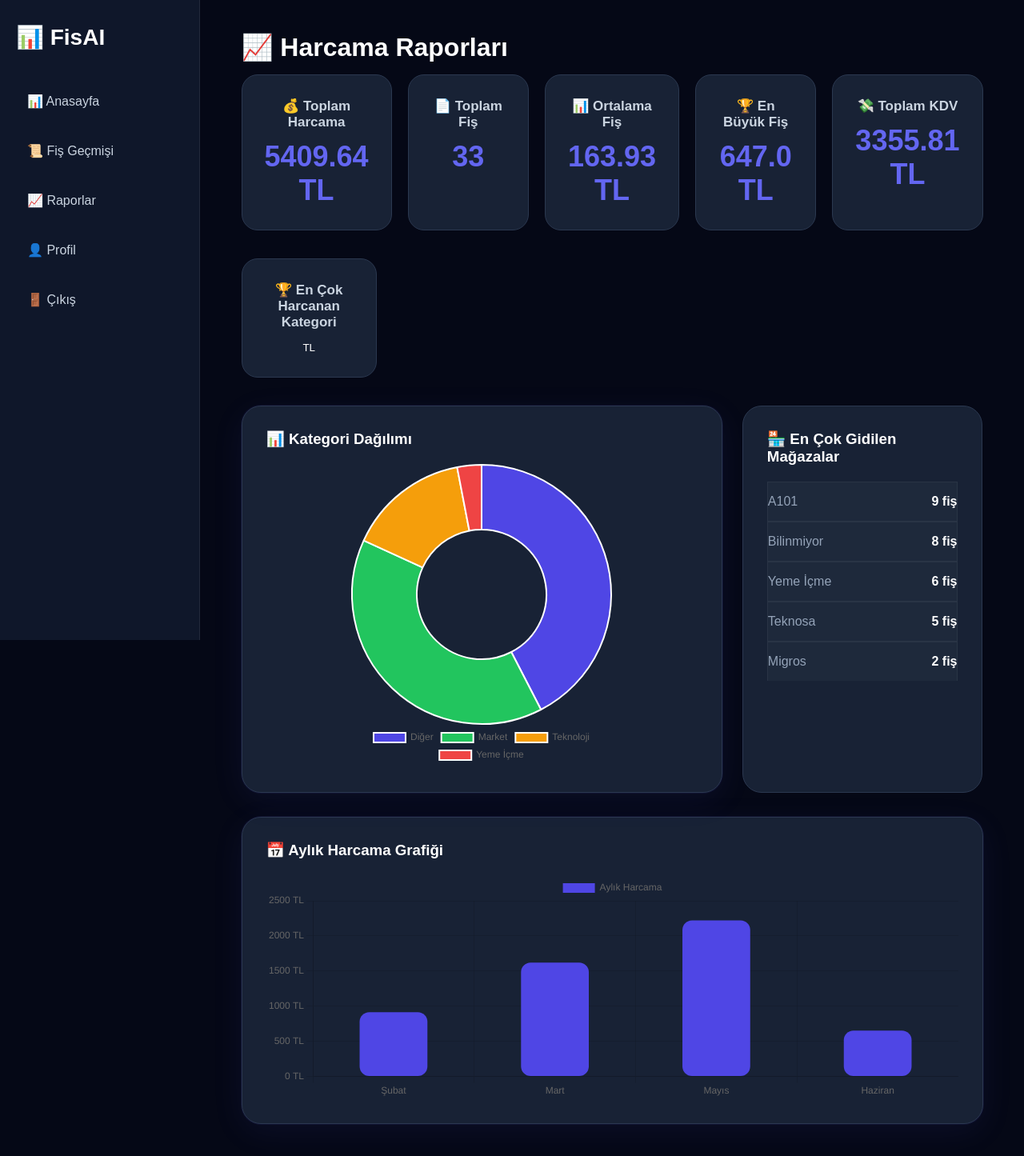
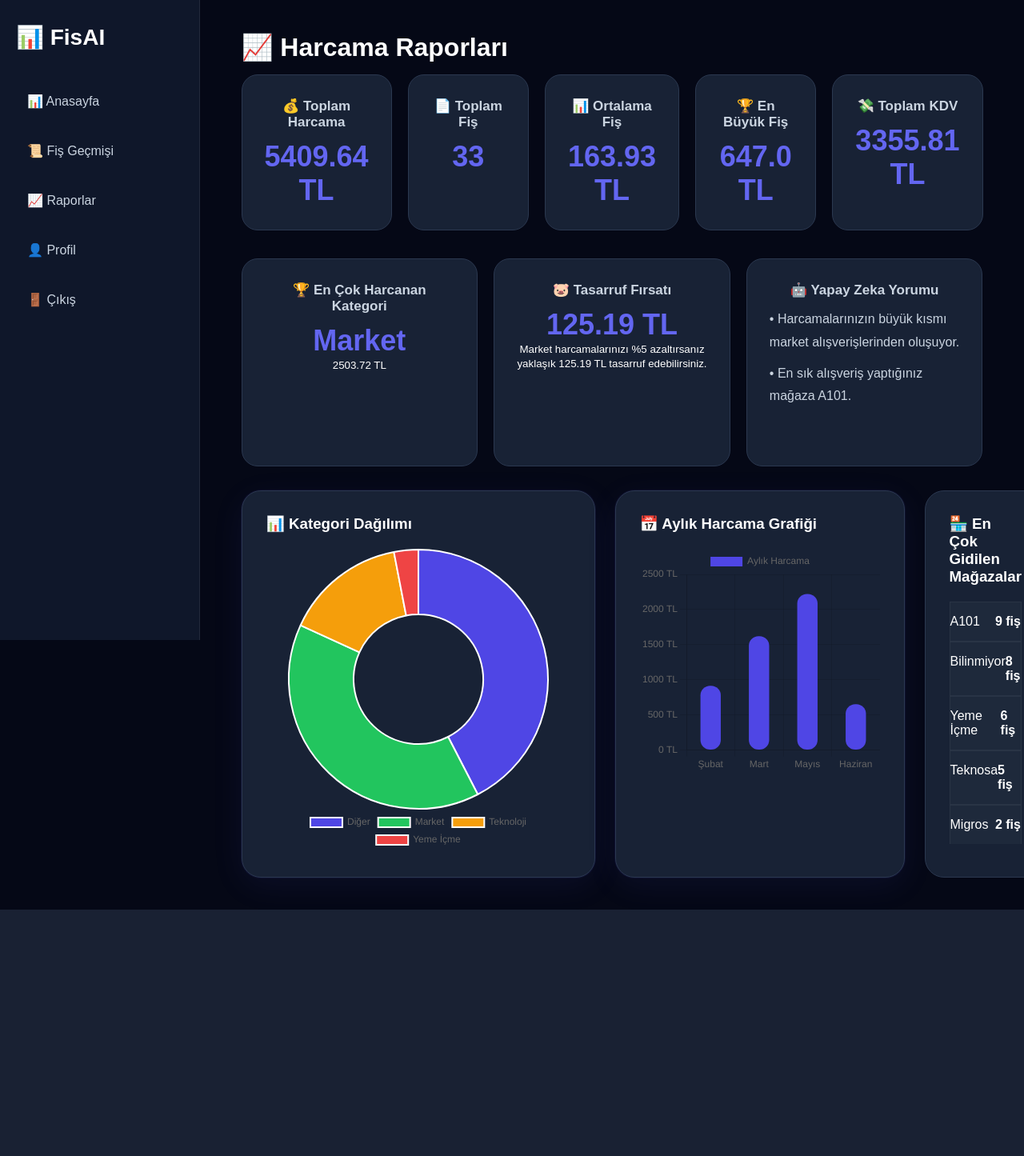
Before and after one commit to havinozvaris/fisai-web, a Flask app: page /reports in a window 1280 px wide. Shown: the whole page at 80% size. After the commit the page ends 1137 px from the top, so only its background shows below. Run offline with Flask 3, Linux system fonts and the light colour scheme; a user stored in the database is signed in; data comes from the database, SQL or seed files in the repository.

Commit message:
güncellendi

```diff
--- a/app.py
+++ b/app.py
@@ -862,6 +862,82 @@ def reports():
 
     magazalar = cursor.fetchall()
 
+    yorumlar = []
+
+    # En çok kategori
+    if kategori_adi == "Market":
+        yorumlar.append(
+            "Harcamalarınızın büyük kısmı market alışverişlerinden oluşuyor."
+        )
+
+    elif kategori_adi == "Teknoloji":
+        yorumlar.append(
+            "Teknoloji kategorisi bu dönemde en yüksek harcama kaleminiz."
+        )
+
+    elif kategori_adi == "Yeme İçme":
+        yorumlar.append(
+            "Yeme içme harcamalarınız dikkat çekici seviyede."
+        )
+
+    # En çok mağaza
+    if len(magazalar) > 0:
+        yorumlar.append(
+            f"En sık alışveriş yaptığınız mağaza {magazalar[0][0]}."
+        )
+
+    # Ortalama fiş
+    if ortalama > 300:
+        yorumlar.append(
+            "Ortalama fiş tutarınız yüksek seviyede."
+        )
+
+    elif ortalama < 100:
+        yorumlar.append(
+            "Ortalama fiş tutarınız kontrollü görünüyor."
+        )
+
+            # Tasarruf fırsatı
+
+    tasarruf_tutari = 0
+    tasarruf_mesaji = "Tasarruf önerisi oluşturulamadı."
+
+    if kategori_adi == "Market":
+
+        tasarruf_tutari = round(
+            kategori_tutari * 0.05,
+            2
+        )
+
+        tasarruf_mesaji = (
+            f"Market harcamalarınızı %5 azaltırsanız yaklaşık "
+            f"{tasarruf_tutari} TL tasarruf edebilirsiniz."
+        )
+
+    elif kategori_adi == "Yeme İçme":
+
+        tasarruf_tutari = round(
+            kategori_tutari * 0.10,
+            2
+        )
+
+        tasarruf_mesaji = (
+            f"Yeme içme harcamalarınızı %10 azaltırsanız yaklaşık "
+            f"{tasarruf_tutari} TL tasarruf edebilirsiniz."
+        )
+
+    elif kategori_adi == "Teknoloji":
+
+        tasarruf_tutari = round(
+            kategori_tutari * 0.15,
+            2
+        )
+
+        tasarruf_mesaji = (
+            f"Teknoloji alışverişlerinde daha planlı davranarak yaklaşık "
+            f"{tasarruf_tutari} TL tasarruf edebilirsiniz."
+        )
+
     # Aylık harcamalar
     ay_etiketleri = []
     ay_tutarlari = []
@@ -871,8 +947,6 @@ def reports():
             ay_etiketleri.append(ay_isimleri[ay_no])
             ay_tutarlari.append(round(aylar[ay_no], 2))
 
-            kategori_adi=kategori_adi,
-            kategori_tutari=kategori_tutari
 
     conn.close()
 
@@ -887,7 +961,13 @@ def reports():
         kategori_sayilari=kategori_sayilari,
         magazalar=magazalar,
         ay_etiketleri=ay_etiketleri,
-        ay_tutarlari=ay_tutarlari
+        ay_tutarlari=ay_tutarlari,
+        kategori_adi=kategori_adi,
+        kategori_tutari=kategori_tutari,
+        yorumlar=yorumlar,
+        tasarruf_tutari=tasarruf_tutari,
+        tasarruf_mesaji=tasarruf_mesaji
+
     )
 
 
--- a/static/css/style.css
+++ b/static/css/style.css
@@ -533,7 +533,7 @@ DASHBOARD
 }
 
 .summary-item span{
-    color:#94a3b8;
+    color:white;
 }
 
 .summary-item strong{
@@ -1241,3 +1241,29 @@ MOBILE MENU
     margin-top:20px;
     margin-bottom:10px;
 }
+
+.ai-section{
+    display:grid;
+    grid-template-columns:1fr 1fr 1fr;
+    gap:20px;
+    margin-bottom:30px;
+}
+
+.ai-section .stat-card{
+    min-height:260px;
+}
+
+.ai-card p{
+    font-size:16px !important;
+    font-weight:400 !important;
+    color:#cbd5e1 !important;
+    text-align:left;
+    line-height:1.8;
+    margin-bottom:10px;
+}
+
+.reports-grid{
+    display:grid;
+    grid-template-columns: 1fr 1.5fr 1fr;
+    gap:25px;
+}
--- a/templates/reports.html
+++ b/templates/reports.html
@@ -62,7 +62,7 @@
 
             </div>
 
-            <div class="stats-container">
+         <div class="ai-section">
 
             <div class="stat-card">
                 <h3>🏆 En Çok Harcanan Kategori</h3>
@@ -70,43 +70,60 @@
                 <small>{{ kategori_tutari }} TL</small>
             </div>
 
-            </div>
+            <div class="stat-card">
 
-            <div class="dashboard-grid">
+                <h3>🐷 Tasarruf Fırsatı</h3>
 
-                <div class="chart-box">
+                <p>{{ tasarruf_tutari }} TL</p>
 
-                    <h3>📊 Kategori Dağılımı</h3>
-
-                    <div class="chart-wrapper">
-                        <canvas id="kategoriGrafik"></canvas>
-                    </div>
+                <small>
+                    {{ tasarruf_mesaji }}
+                </small>
 
             </div>
 
-                <div class="summary-box">
+             <div class="stat-card ai-card">
 
-                    <h3>🏪 En Çok Gidilen Mağazalar</h3>
+                <h3>🤖 Yapay Zeka Yorumu</h3>
 
-                    {% for magaza in magazalar %}
-
-                    <div class="summary-item">
-                        <span>{{ magaza[0] }}</span>
-                        <strong>{{ magaza[1] }} fiş</strong>
-                    </div>
-
+                {% for yorum in yorumlar %}
+                    <p>• {{ yorum }}</p>
                 {% endfor %}
 
             </div>
 
         </div>
 
-            <div class="chart-box monthly-chart-box">
 
+
+
+         <div class="reports-grid">
+
+            <div class="chart-box">
+                <h3>📊 Kategori Dağılımı</h3>
+
+                <div class="chart-wrapper">
+                    <canvas id="kategoriGrafik"></canvas>
+                </div>
+            </div>
+
+            <div class="chart-box">
                 <h3>📅 Aylık Harcama Grafiği</h3>
 
                 <div class="monthly-chart-wrapper">
                     <canvas id="aylikGrafik"></canvas>
+                </div>
+            </div>
+
+            <div class="summary-box">
+                <h3>🏪 En Çok Gidilen Mağazalar</h3>
+
+                {% for magaza in magazalar %}
+                <div class="summary-item">
+                    <span>{{ magaza[0] }}</span>
+                    <strong>{{ magaza[1] }} fiş</strong>
+                </div>
+                {% endfor %}
             </div>
 
         </div>
```
Lines whose indentation alone changed are shown as unchanged.
